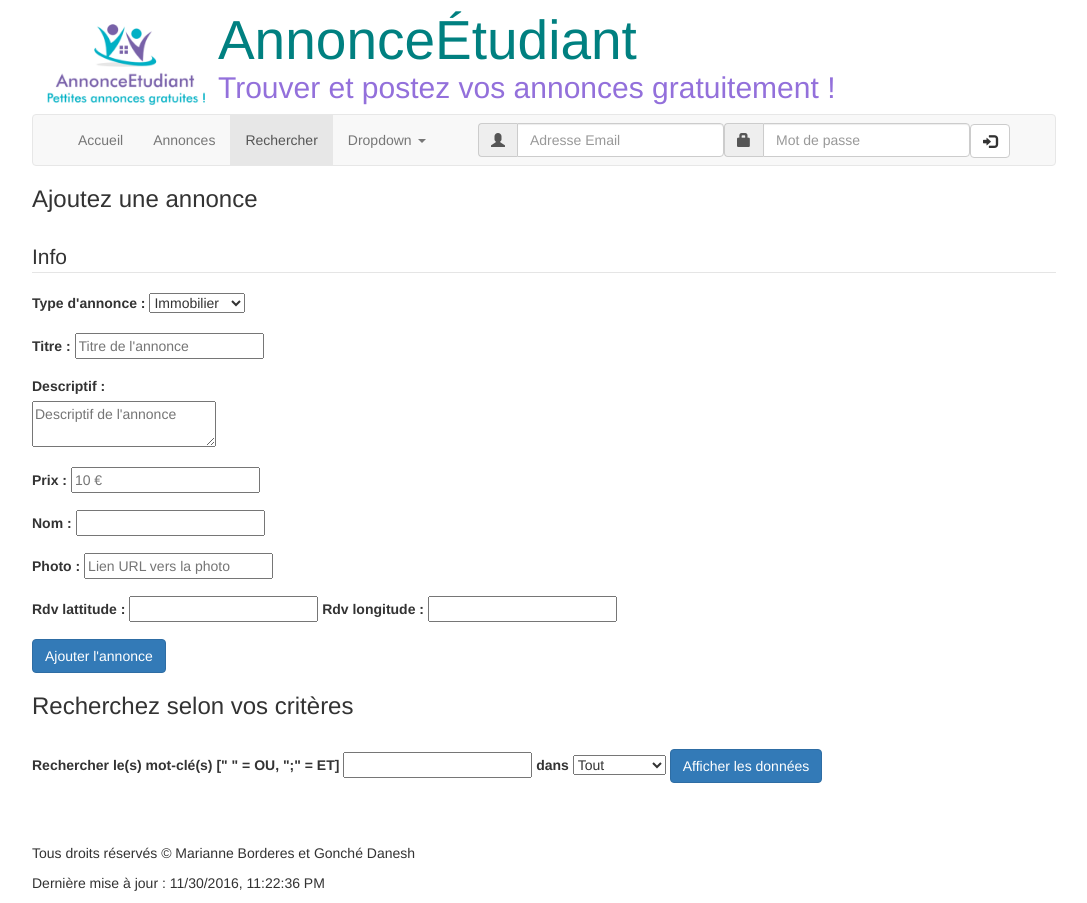
After one commit to Marian00b/GuacAnnonces, a PHP site: page /recherche.php in a window 1280 px wide. The commit adds this page. Shown: the whole page, without its empty margins (96-1183 px from the left). Run offline with PHP 8.4, Linux system fonts and the light colour scheme; data that the repository does not hold is empty; some libraries are stand-ins or nearby versions.

Commit message:
login + ameliorations css

```diff
--- a/css/style.css
+++ b/css/style.css
@@ -11,7 +11,7 @@ h1
 }
 
 body {
-    width: 50%;
+    width: 80%;
     margin: auto;
 }
 
@@ -45,8 +45,11 @@ h3{
     border : 1px white;
 }
 body {
+/*        width: 50%;*/
+/*
 	min-width: 1024px ;
 	max-width: 1280px ;
+*/
 	margin: auto ;
 	margin-top: -40px ;
 }
--- a/js/gestion_annonces_dyn.js
+++ b/js/gestion_annonces_dyn.js
@@ -10,14 +10,36 @@ document.addEventListener('DOMContentLoaded', function () { // après chargement
     // A modifier selon partie 3
     function build_annonce_html(annonce){
         var ret = '';
-		ret+= '<div class="panel panel-default">';
-		ret+= '<div class="panel-heading">';
-		ret+= '<h3 class="panel-title">' + annonce.titre + '</h3>';
-		ret+= '</div>';
-		ret+= '<div class="panel-body">';
-		ret+= annonce.description
-		ret+= '</div></div>';
-		return ret;
+        ret+= '<div class="panel panel-info">';
+        ret+= '<div class="panel-heading ">';
+        ret+= '<h3 class="panel-title">' + annonce.titre + ' <span class = "label label-primary">'+ annonce.categorie +'</span></h3>';
+        ret+= '</div>';
+        ret+= '<div class="panel-body">';
+        ret+= '<a href="#" class="pull-right"> <img class="media-object img-thumbnail" width="150" height="150" src="'+ annonce.photo +'" >';
+        ret+='<div class="caption" id="prix">';
+        ret+= '<p>'+ annonce.prix +' €</p>';
+        ret+= '</div>';
+        ret+= '</a>';
+        ret+= '<div class="media-body">';
+        ret+= annonce.description ;
+        ret+= '</div>';
+        ret+= '</div>';
+        ret+= '<table class = "table">';
+        ret+= '<tr>';
+        ret+='<th>Coordonnées</th>';
+        ret+='<th>Vendu par </th>';
+        ret+= '<th>Ajouté le </th>';
+        ret+= '</tr>';
+        ret+= '<tr>';
+        ret+= '<td> Latitude : '+ annonce.rdv_lat +' </br> Longitude : '+ annonce.rdv_lon +'</td>';
+        ret+= '<td>'+ annonce.nom_vendeur + '</td>';
+        ret+= '<td>'+ annonce.date_ajout + '</td>';
+        ret+= '</tr>';
+        ret+= '</table>';
+        ret+= '<div style="width: 100%"><iframe width="100%" height="300" src="http://www.mapi.ie/create-google-map/map.php?width=100%&amp;height=300&amp;hl=en&amp;coord='+ annonce.rdv_lat +',' + annonce.rdv_lon +'3&amp;q=+(Lieu d\'achat)&amp;ie=UTF8&amp;t=&amp;z=13&amp;iwloc=B&amp;output=embed" frameborder="0" scrolling="no" marginheight="0" marginwidth="0"> </iframe></div><br />';
+        ret+= '</div>';
+        return ret;
+
     }
 
 
--- a/php/bdd.php
+++ b/php/bdd.php
@@ -12,8 +12,8 @@
         $dbname = "Annonces";
 
         // chaîne de connexion pour PDO (ne pas modifier)
-        //$dsn = "mysql:host=$host;dbname=$dbname;charset=utf8;unix_socket=/tmp/mysql.sock";
-        $dsn = "mysql:host=$host;dbname=$dbname;charset=utf8";
+        $dsn = "mysql:host=$host;dbname=$dbname;charset=utf8;unix_socket=/tmp/mysql.sock";
+        //$dsn = "mysql:host=$host;dbname=$dbname;charset=utf8";
 
 
         // connexion au serveur de bases de données
@@ -181,4 +181,48 @@
         return $data;
     }
 
+
+   function check_user(){
+
+        $requete = 'SELECT * FROM Membre WHERE email = "'.$_REQUEST['email'].'"';
+        $maBd = connexionbd();
+
+        // FONCTION DE HACHAGE MDqqch 3
+        // PAS BESOIN DE FETCH
+
+
+        $donnees = requete($maBd, $requete);
+        $data = Array('membres' => Array(), 'is_valid' => true );
+
+        foreach ($donnees as $val) {
+            $data['membres'][] = Array ('email' => $val['email'],
+                                        'nom' => $val['nom'],
+                                        'password' => $val['password']);
+        }
+
+        if ($_REQUEST['password'] != $data['membres'][0]['password'] or $_REQUEST['password']== "" or sizeof($data['membres'])==0 ){
+            $data = Array('membres' => Array(), 'is_valid' => false);
+        }
+        else {
+
+            session_start();
+            $_SESSION["nom"] = $data['membres'][0]['nom'];
+        }
+
+        return $data;
+
+    }
+
+    function check_session(){
+        session_start();
+        if (isset($_SESSION["nom"]) and $_SESSION["nom"] != ""){
+            return $_SESSION["nom"];
+        }
+        return false;
+    }
+
+    function deconnexion(){
+       // session_start();
+        session_destroy();
+    }
 ?>
--- /dev/null
+++ b/php/deconnexion.php
@@ -0,0 +1,4 @@
+<?php
+    session_start();
+    session_destroy();
+?>
--- /dev/null
+++ b/php/session.php
@@ -0,0 +1,5 @@
+<?php
+    include("bdd.php");
+
+    echo json_encode(check_session());
+?>
--- /dev/null
+++ b/recherche.php
@@ -0,0 +1,162 @@
+<?php
+    session_start();
+?>
+
+<!DOCTYPE html>
+<html lang="fr">
+
+    <head>
+
+        <meta charset="utf-8"/>
+        <title> AnnonceÉtudiant </title>
+
+        <!-- Librairies externes -->
+        <script src="https://ajax.googleapis.com/ajax/libs/jquery/2.1.4/jquery.min.js"></script>
+        <link href="https://maxcdn.bootstrapcdn.com/bootstrap/3.3.5/css/bootstrap.min.css" rel="stylesheet" crossorigin="anonymous">
+        <script src="https://maxcdn.bootstrapcdn.com/bootstrap/3.3.5/js/bootstrap.min.js"  crossorigin="anonymous"></script>
+
+
+        <!-- Librairies personnelles -->
+        <link href="./css/style.css" rel="stylesheet" />
+        <script src="js/fonctions_globales.js"></script>
+        <script src="js/gestion_annonces_dyn.js"></script>
+        <script type="text/javascript" src="js/ajout.js"></script>
+
+    </head>
+    <body>
+
+        <header >
+            <h1 > <a href="index.html"><img class="logo" src="./images/logo2.png" id="logo"  height="100"/> </a> AnnonceÉtudiant </h1> <!-- 2 t à petites -->
+            <h2>Trouver et postez vos annonces gratuitement !</h2>
+
+            <nav class ="navbar navbar-default" id="menu">
+                <div class="container-fluid">
+                    <div class="navbar-header ">
+
+                    </div>
+
+                    <div class="collapse navbar-collapse" id="bs-example-navbar-collapse-1">
+                        <ul class="nav navbar-nav navbar-left " >
+                            <li> <a href="index.php"> Accueil </a></li>
+                            <li> <a href="annonces.php"> Annonces </a></li>
+                            <li class="active"> <a href="recherche.php"> Rechercher </a></li>
+                            <li class = "dropdown">
+                                <a href="#" class="dropdown-toogle" data-toggle="dropdown" role="button" aria-expanded="false"> Dropdown <span class="caret"></span></a>
+                            </li>
+                        </ul>
+                      <div class="collapse navbar-collapse" id="login">
+
+                       </div>
+                    </div>
+
+                </div>
+            </nav>
+        </header>
+
+        <main>  <!-- Main, norme HTML5 -->
+
+            <div id="alertbox">
+            </div>
+
+            <?php
+           // var_dump($_SESSION);
+            //session_destroy();
+            ?>
+
+            <h3> Ajoutez une annonce  </h3>
+            </br>
+
+            <form id="ajout-form">
+                <fielset>
+                    <legend> Info</legend>
+                <div class="form-group">
+                    <label>Type d'annonce :</label>
+                        <select name="categorie">
+                            <option value="immobilier">Immobilier</option>
+                            <option value="electronique">Électonique</option>
+                            <option value="vetement">Vêtement</option>
+                            <option value="bijoux">Bijoux</option>
+                            <option value="dvd_cd">DVD/CD</option>
+                        </select>
+                </div>
+
+                <div class="form-group">
+                    <label>Titre :</label>
+                    <input type="text" name="titre" placeholder="Titre de l'annonce" />
+                </div>
+
+                <div class="form-group">
+                    <label>Descriptif :</label> </br>
+                    <textarea name="description" placeholder="Descriptif de l'annonce"></textarea>
+                </div>
+
+                <div class="form-group">
+                    <label>Prix :</label>
+                    <input type="text" name="prix" placeholder="10 €" />
+                </div>
+
+                <div class="form-group">
+                    <label>Nom :</label>
+                    <input type="text" name="nom_vendeur" placeholder="" />
+                </div>
+
+                <div class="form-group">
+                    <label>Photo :</label>
+                    <input type="text" name="photo" placeholder="Lien URL vers la photo" />
+                </div>
+
+                <div class="form-group">
+                    <label>Rdv lattitude :</label>
+                    <input type="number" name="rdv_lat" placeholder="" />
+                    <label>Rdv longitude :</label>
+                    <input type="number" name="rdv_lon" placeholder="" />
+                </div>
+
+                <button type="submit" class="btn btn-primary">Ajouter l'annonce</button>
+
+                </fieldset>
+
+            </form>
+
+            </br>
+
+            <h3> Recherchez selon vos critères </h3>
+            </br>
+
+            <form id="filter-form">
+                  <label for="filter"> Rechercher le(s) mot-clé(s) [" " = OU, ";" = ET] </label>
+                  <input type="text" id="filter" name="filter">
+                  <label for="column"> dans </label>
+                  <select name="column" id="column">
+                    <option value="id"> Identifiant </option>
+                    <option value="titre"> Titre </option>
+                    <option value="description"> Description </option>
+                    <option value="categorie"> Catégorie </option>
+                    <option value="nom_vendeur"> Vendeur </option>
+                    <option value="prix"> Prix </option>
+                    <option value="photo"> Photo </option>
+                    <option value="rdv_lat"> Latitude </option>
+                    <option value="rdv_lon"> Longitude </option>
+                    <option value="date_ajout"> Date </option>
+                    <option value="all" selected> Tout </option>
+                  </select>
+
+                  <button type="submit" class="btn btn-primary">Afficher les données</button>
+            </form>
+
+
+            </br>
+
+            <div id="annonces">
+            </div>
+
+        </main>
+
+        <footer>
+            <p> Tous droits réservés &copy Marianne Borderes et Gonché Danesh </p>
+            <p> Dernière mise à jour : <time id="lastModif"></time> </p>
+        </footer>
+
+    </body>  <!--Footer dans body -->
+
+</html>
```
Also changed, not shown: annonces.php (+46 -7 lines), index.php (renamed from index.html, +30 -7 lines), js/fonctions_globales.js (+160 -0 lines), php/login.php (added, +7 -0 lines), recherche.html (deleted, +0 -105 lines).
